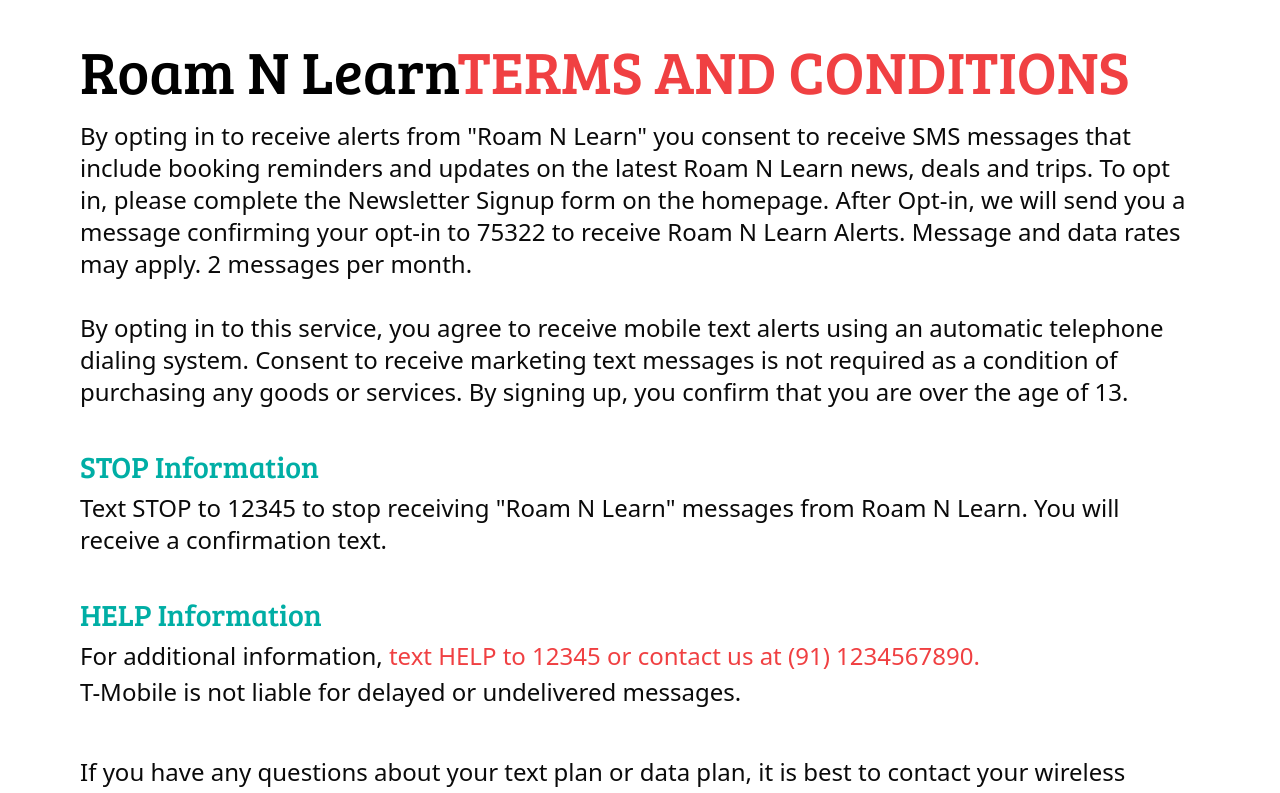
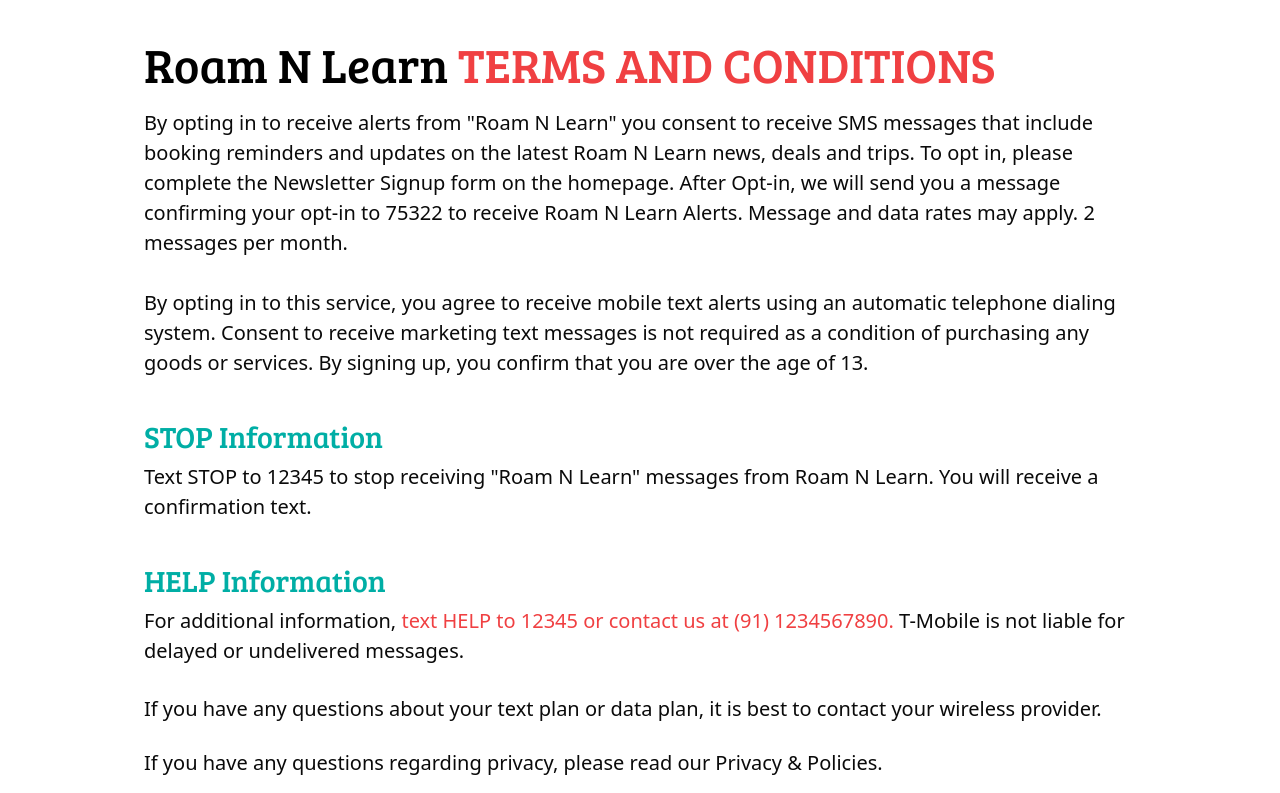
Before and after one commit to sovatkumar/Bridge-bond, a Next.js app: page /terms-conditions in a window 1280 px wide. Shown: the part 180-973 px from the top of the page. Built offline with nearby package versions, Linux system fonts and the light colour scheme.

Commit message:
update links in Navbar and Footer components for consistency; adjust layout and styles in Privacy Policy and Terms & Conditions pages for improved readability

```diff
--- a/src/app/(pages)/(servicepages)/privacy-policy/page.tsx
+++ b/src/app/(pages)/(servicepages)/privacy-policy/page.tsx
@@ -23,7 +23,7 @@
         "Disable cookies via your browser settings or opt out of tracking.",
     ];
     return (
-        <div className="container py-20 lg:w-3/4">
+        <div className="container py-20 px-4 lg:w-[70%]">
             <div>
                 <h1 className="text-4xl md:text-6xl py-5">Introduction</h1>
                 <p className="text-lg md:text-2xl leading-normal lg:leading-9">
--- a/src/app/(pages)/(servicepages)/terms-conditions/page.tsx
+++ b/src/app/(pages)/(servicepages)/terms-conditions/page.tsx
@@ -2,14 +2,14 @@
 
 export default function page() {
     return (
-        <div className="container py-20 px-4">
+        <div className="container py-20 px-4 lg:w-[80%]">
 
             <div className="py-5">
-                <h2 className="text-3xl md:text-5xl xl:text-6xl text-black pb-5">
-                    Roam N Learn
+                <h2 className="text-3xl md:text-4xl xl:text-5xl text-black pb-5">
+                    Roam N Learn{" "}
                     <span className="primary-red">TERMS AND CONDITIONS</span>
                 </h2>
-                <p className="text-lg md:text-2xl">
+                <p className="text-lg md:text-xl leading-normal">
                     By opting in to receive alerts from "Roam N Learn" you consent to
                     receive SMS messages that include booking reminders and updates on the
                     latest Roam N Learn news, deals and trips. To opt in, please complete
@@ -30,35 +30,31 @@
                 <h4 className="text-xl md:text-3xl primary-blue  pb-2">
                     STOP Information
                 </h4>
-                <p className="text-lg md:text-2xl">
+                <p className="text-lg md:text-xl leading-normal">
                     Text STOP to 12345 to stop receiving &quot;Roam N Learn&quot; messages from Roam
                     N Learn. You will receive a confirmation text.
                 </p>
             </div>
             <div className="py-5">
-                <h4 className="text-xl md:text-3xl primary-blue  pb-2">
+                <h4 className="text-xl md:text-3xl primary-blue pb-2">
                     HELP Information
                 </h4>
-                <p className="text-lg md:text-2xl pb-1">
+                <p className="text-lg md:text-xl leading-normal pb-1">
                     For additional information, <span className="primary-red">text HELP to 12345 or contact us at (91)
-                        1234567890.</span>
-                </p>
-                <p className="text-lg md:text-2xl">
-                    T-Mobile is not liable for delayed or undelivered messages.
+                        1234567890.</span> T-Mobile is not liable for delayed or undelivered messages.
                 </p>
                 <br />
-                <br />
-                <p className="text-lg md:text-2xl">
+                <p className="text-lg md:text-xl leading-normal">
                     If you have any questions about your text plan or data plan, it is
                     best to contact your wireless provider.
                 </p>
                 <br />
-                <p className="text-lg md:text-2xl">
+                <p className="text-lg md:text-xl leading-normal">
                     If you have any questions regarding privacy, please read our Privacy &
                     Policies.
                 </p>
                 <br />
-                <p className="text-lg md:text-2xl">
+                <p className="text-lg md:text-xl leading-normal">
                     No mobile information will be shared with or sold to third
                     parties/affiliates for marketing/promotional purposes. All the above
                     categories exclude text messaging originator opt-in data and consent;
--- a/src/components/Footer.tsx
+++ b/src/components/Footer.tsx
@@ -40,7 +40,7 @@
               </li>
               <li>
                 <Link
-                  href="/about"
+                  href="/about-us"
                   className="text-gray-100 hover:text-white transition-colors"
                 >
                   About Us
@@ -87,7 +87,7 @@
               </li>
               <li>
                 <Link
-                  href="/faq"
+                  href="/faqs"
                   className="text-gray-100 hover:text-white transition-colors"
                 >
                   FAQ
@@ -95,7 +95,7 @@
               </li>
               <li>
                 <Link
-                  href="/terms-condition"
+                  href="/terms-conditions"
                   className="text-gray-100 hover:text-white transition-colors"
                 >
                   Terms & Conditions
--- a/src/components/Navbar.tsx
+++ b/src/components/Navbar.tsx
@@ -20,7 +20,7 @@
           <Link href="/" className="nav-link">
             HOME
           </Link>
-          <Link href="/about" className="nav-link">
+          <Link href="/about-us" className="nav-link">
             ABOUT US
           </Link>
           <Link href="/destinations" className="nav-link">
```
